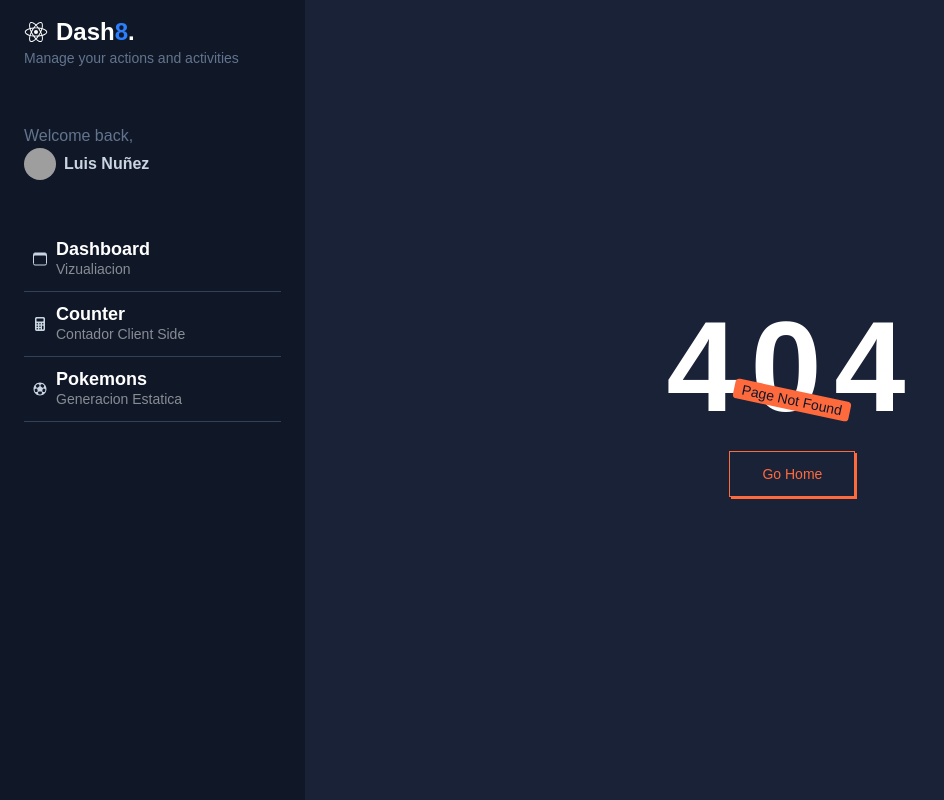
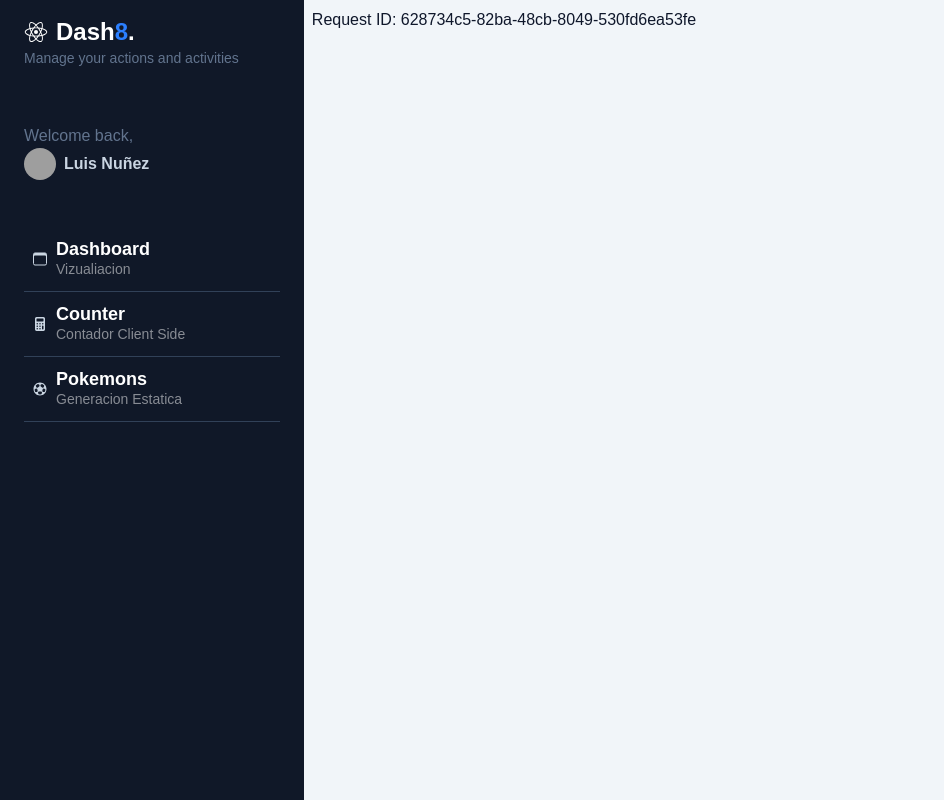
Before and after one commit to luisiy01/next-udemy, a Next.js app in the folder my-dashboard/: page /dashboard/random in a window 1280 px wide. Before the commit this address had no page. Shown: the whole page, without its empty margins (0-944 px from the left). Built offline with nearby package versions, Linux system fonts and the light colour scheme; grey boxes are pictures that could not be loaded.

Commit message:
revalidar cache

```diff
--- a/my-dashboard/app/dashboard/layout.tsx
+++ b/my-dashboard/app/dashboard/layout.tsx
@@ -1,4 +1,5 @@
 import { Sidebar } from "../../components";
+import { Suspense } from "react";
 
 export default function DashboardLayout({ children }: { children: React.ReactNode }) {
     return (
@@ -9,7 +10,9 @@ export default function DashboardLayout({ children }: { children: React.ReactNod
                 <Sidebar />
 
                 <div className="p-2 w-full text-slate-900">
-                    {children}
+                    <Suspense fallback={<div>Loading...</div>}>
+                        {children}
+                    </Suspense>
                 </div>
             </div>
         </div>
--- a/my-dashboard/app/dashboard/pokemons/page.tsx
+++ b/my-dashboard/app/dashboard/pokemons/page.tsx
@@ -1,4 +1,5 @@
 import { PokemonGrid, PokemonsResponse, SimplePokemon } from "@/pokemons";
+import { cacheTag, revalidateTag } from "next/cache";
 
 export const metadata = {
     title: '151 Pokémons',
@@ -22,6 +23,14 @@ const getPokemons = async (limit = 20, offset = 0): Promise<SimplePokemon[]> =>
 
 
 export default async function PokemonsPage() {
+
+
+    'use cache';
+
+    cacheTag('pokemons')
+
+    revalidateTag('pokemons', 'max')
+
     const pokemons = await getPokemons(151)
 
     return (
--- /dev/null
+++ b/my-dashboard/app/dashboard/random/page.tsx
@@ -0,0 +1,26 @@
+import { cacheLife } from "next/cache"
+import { Suspense } from "react"
+
+
+async function UniqueContent() {
+    //await connection()
+    const uuid = crypto.randomUUID()
+    return <p>Request ID: {uuid}</p>
+}
+
+export default async function RandomPage() {
+    'use cache'
+
+
+    cacheLife({
+        stale: 3600,
+        revalidate: 7200,
+        expire: 86400
+    })
+
+    return (
+        <Suspense fallback={<p>Loading...</p>}>
+            <UniqueContent />
+        </Suspense>
+    )
+}
--- a/my-dashboard/next.config.ts
+++ b/my-dashboard/next.config.ts
@@ -2,6 +2,7 @@ import type { NextConfig } from "next";
 
 const nextConfig: NextConfig = {
   /* config options here */
+  cacheComponents: true,
   images: {
     remotePatterns: [
       {
```
